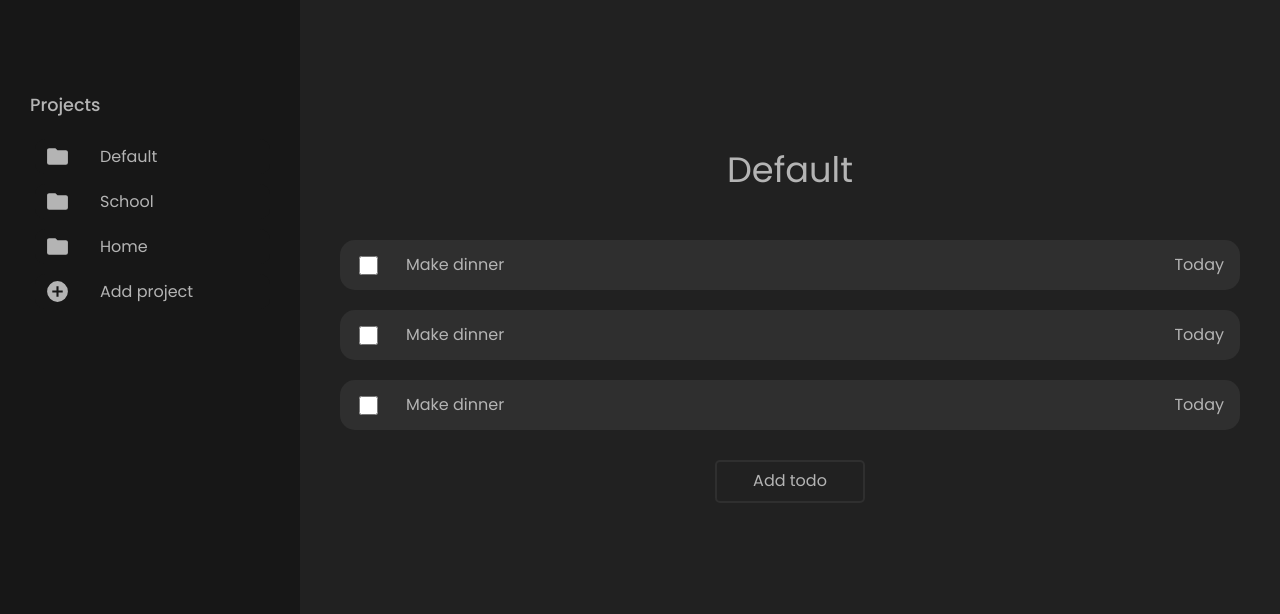
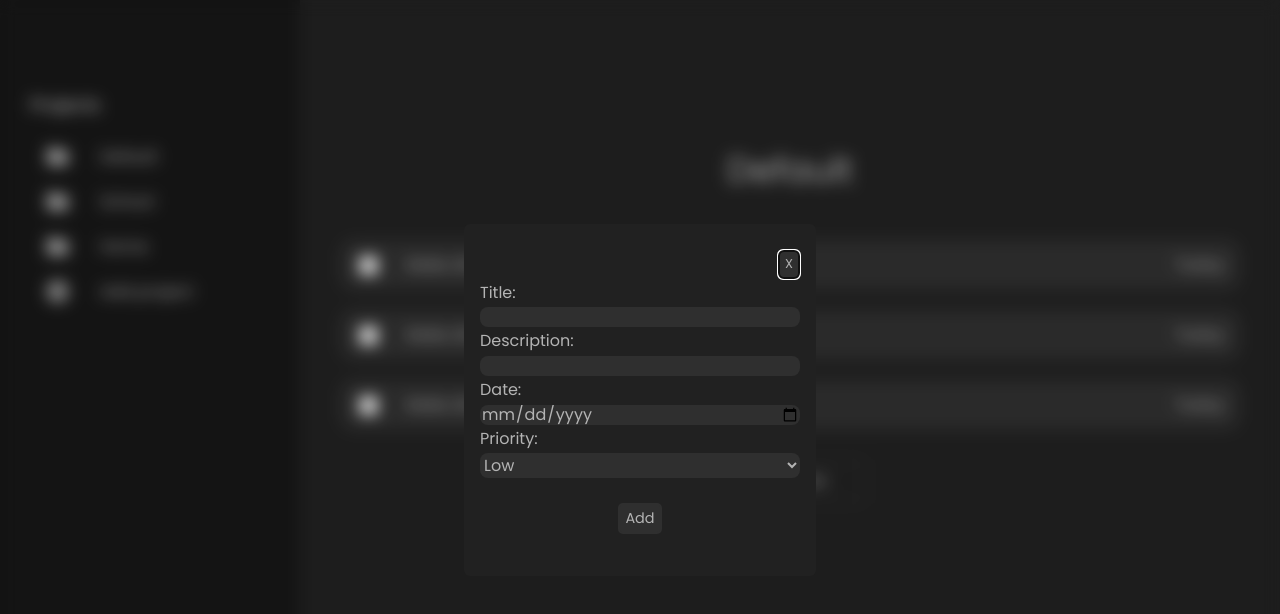
Before and after one commit to Broken82/odin-todo-list, a website built with webpack: page src/template.html in a window 1280 px wide. Built offline with nearby package versions, Linux system fonts and the light colour scheme.

Commit message:
add modal and modal logic

```diff
--- a/src/index.js
+++ b/src/index.js
@@ -1,6 +1,7 @@
 import "./styles.css"
 import { createTask } from "./task"
 import { createProject } from "./project"
+import { openAddProject, openAddTask, closeAddProject, closeAddTask } from "./modal"
 
 let project = createProject('Szefa')
 
@@ -10,3 +11,12 @@ const task = createTask("Wynieść śmieci", "", "2025-01-03", "Low");
 project.addTask(task)
 
 console.log(project);
+
+closeAddTask()
+openAddTask()
+closeAddTask()
+openAddTask()
+closeAddTask()
+openAddTask()
+closeAddTask()
+openAddTask()
--- /dev/null
+++ b/src/modal.js
@@ -0,0 +1,20 @@
+const dialogTask = document.querySelector(".task-modal");
+const dialogProject = document.querySelector(".project-modal");
+
+
+export function openAddTask() {
+    dialogTask.showModal();
+
+  }
+
+export function closeAddTask(){
+    dialogTask.close();
+  }
+
+export function openAddProject(){
+    dialogProject.showModal();
+}
+
+export function closeAddProject(){
+    dialogProject.close();
+}
--- a/src/styles.css
+++ b/src/styles.css
@@ -495,3 +495,62 @@
     cursor: pointer;
     background-color:#2f2f2f ;
   }
+
+  /* dialog styling */
+
+  dialog{
+
+    background-color: #212121;
+    color: #b4b4b4;
+    border-radius: 6px;
+    min-height: 320px;
+    border: 0;
+  }
+
+  form > button, button[type="submit"]{
+    display: flex;
+    border: 0;
+    padding: 5px;
+    font-size: 0.8rem;
+    border-radius: 5px;
+    border: 2px solid #2f2f2f;
+    background-color: #2f2f2f;
+    color: #b4b4b4;
+    align-self: flex-end;
+    justify-self: center;
+    justify-content: center;
+    align-content: center;
+  }
+
+
+
+  button[type="submit"]{
+
+    align-self: center;
+    margin-top: 20px;
+    font-size: 0.9rem;
+  }
+
+  form {
+    display: flex;
+    flex-direction: column;
+    gap: 5px;
+  }
+
+  input, select {
+    background-color: #2f2f2f;
+    color:#b4b4b4;
+    border-radius: 8px;
+    border: 0;
+  }
+
+
+  form :first-child{
+    margin-top: 10px;
+  }
+
+  dialog::backdrop {
+    backdrop-filter: blur(8px);
+
+
+  }
--- a/src/task.js
+++ b/src/task.js
@@ -1,4 +1,4 @@
 export function createTask(title, description, dueDate, priority){
-
-    return {title, description, dueDate, priority}
+    const id = crypto.randomUUID();
+    return {id, title, description, dueDate, priority}
 }
--- a/src/template.html
+++ b/src/template.html
@@ -33,6 +33,42 @@
     <article>
         <div class="project-name">Default</div>
         <div class="todo-list">
+            <dialog class="task-modal" open >
+                <form action="">
+                    <button autofocus type="reset">X</button>
+                    <label for="title">
+                        <span>Title:</span>
+                    </label>
+                    <input type="text" id="title" name="title">
+                    <label for="descripton">
+                        <span>Description:</span>
+                    </label>
+                    <input type="text" id="descripton" name="descripton">
+                    <label for="date">
+                        <span>Date:</span>
+                    </label>
+                    <input type="date" id="date" name="date">
+                    <label for="priority">
+                        <span>Priority:</span>
+                    </label>
+                    <select name="priority" id="priority">
+                        <option value="low">Low</option>
+                        <option value="medium"> Medium</option>
+                        <option value="high">High</option>
+                    </select>
+                    <button type="submit">Add</button>
+                </form>
+              </dialog>
+              <dialog class="project-modal" >
+                <form action="">
+                    <button autofocus type="reset">X</button>
+                    <label for="project-name">
+                        <span>Project name:</span>
+                    </label>
+                    <input type="text" id="project-name" name="project-name">
+                    <button type="submit">Add</button>
+                </form>
+              </dialog>
             <button class="todo-item">
                 <div class="item-left">
                     <input type="checkbox">
```
